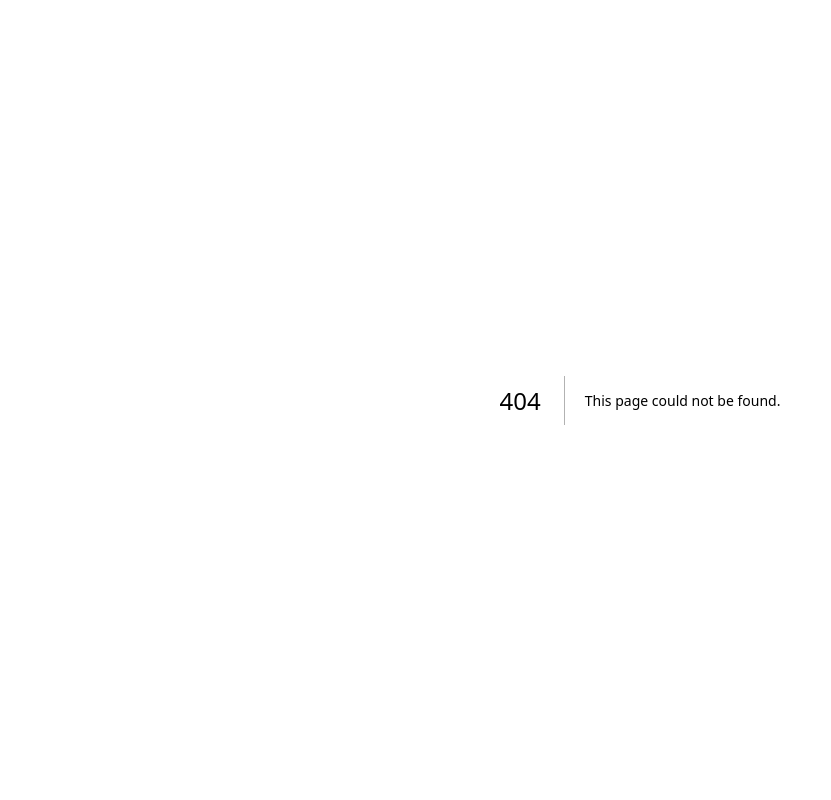
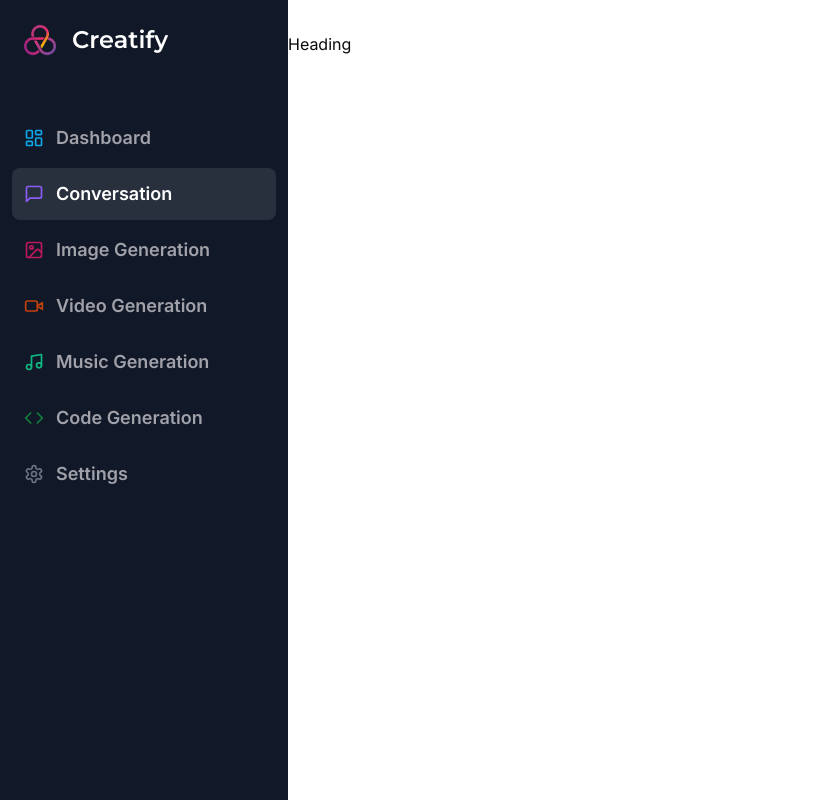
Before and after one commit to Aditya-gam/Creatify-Generative_SaaS_Platform, a Next.js app: page /conversation in a window 1280 px wide. Before the commit this address had no page. Shown: the whole page, without its empty margins (0-831 px from the left). Built offline with nearby package versions, Linux system fonts and the light colour scheme.

Commit message:
Initialized Heading Component

```diff
--- /dev/null
+++ b/app/(dashboard)/(routes)/conversation/page.tsx
@@ -0,0 +1,18 @@
+import { Heading } from "@/components/heading";
+import { MessageSquare } from "lucide-react";
+
+const ConversationPage = () => {
+  return (
+    <div>
+      <Heading
+        title="Conversation"
+        description="Our Most Advanced Conversational AI"
+        icon={MessageSquare}
+        iconColor="text-violet-500"
+        bgColor="bg-violet-500/10"
+      />
+    </div>
+  );
+};
+
+export default ConversationPage;
--- a/app/(dashboard)/(routes)/dashboard/page.tsx
+++ b/app/(dashboard)/(routes)/dashboard/page.tsx
@@ -67,6 +67,7 @@
         {tools.map((tool) => (
           <Card
             onClick={() => router.push(tool.href)}
+            href={tool.href}
             key={tool.href}
             className="p-4 border-black/5 flex items-center justify-between hover:shadow-md transition cursor-pointer"
           >
--- /dev/null
+++ b/components/heading.tsx
@@ -0,0 +1,23 @@
+import { LucideIcon } from "lucide-react";
+
+interface HeadingProps {
+  title: string;
+  description: string;
+  icon: LucideIcon;
+  iconColor?: string;
+  bgColor?: string;
+}
+
+export const Heading = ({
+  title,
+  description,
+  icon,
+  iconColor = "white",
+  bgColor = "black",
+}: HeadingProps) => {
+  return (
+    <div>
+      <h1>Heading</h1>
+    </div>
+  );
+};
```
